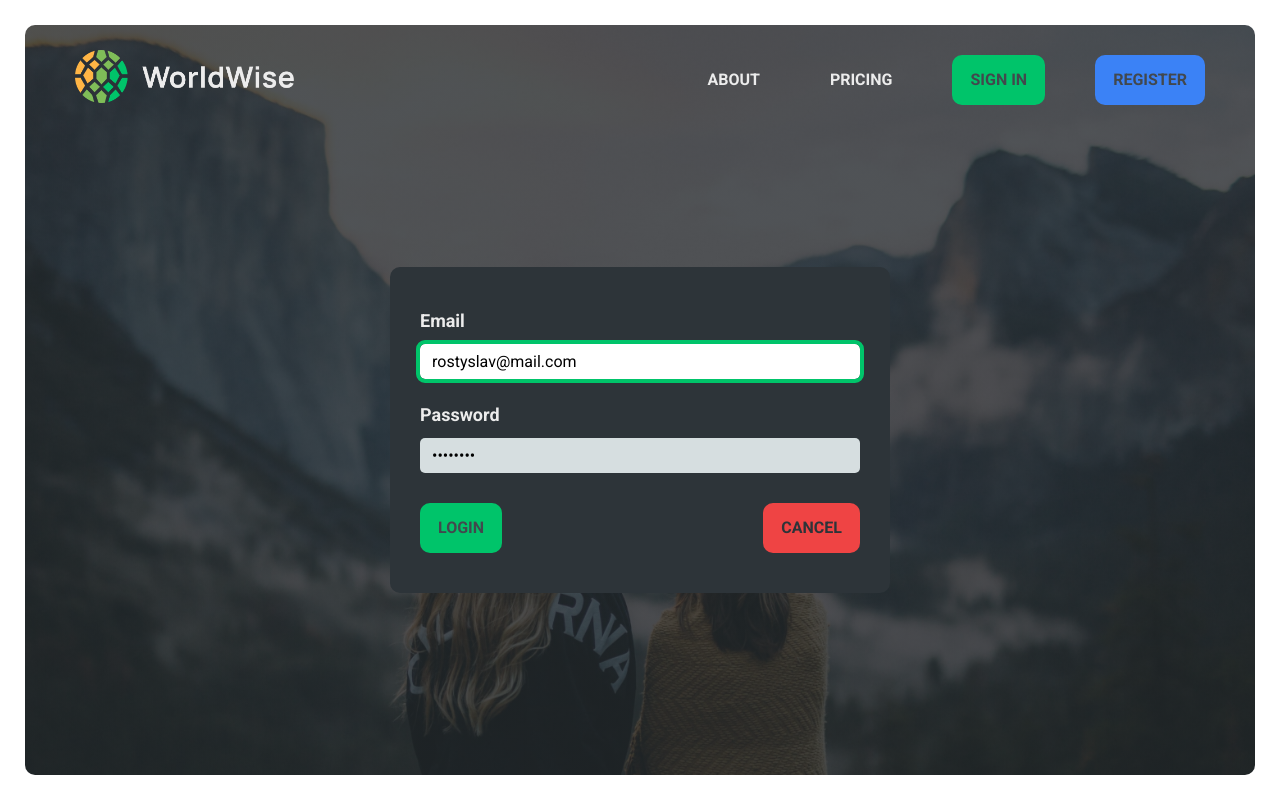
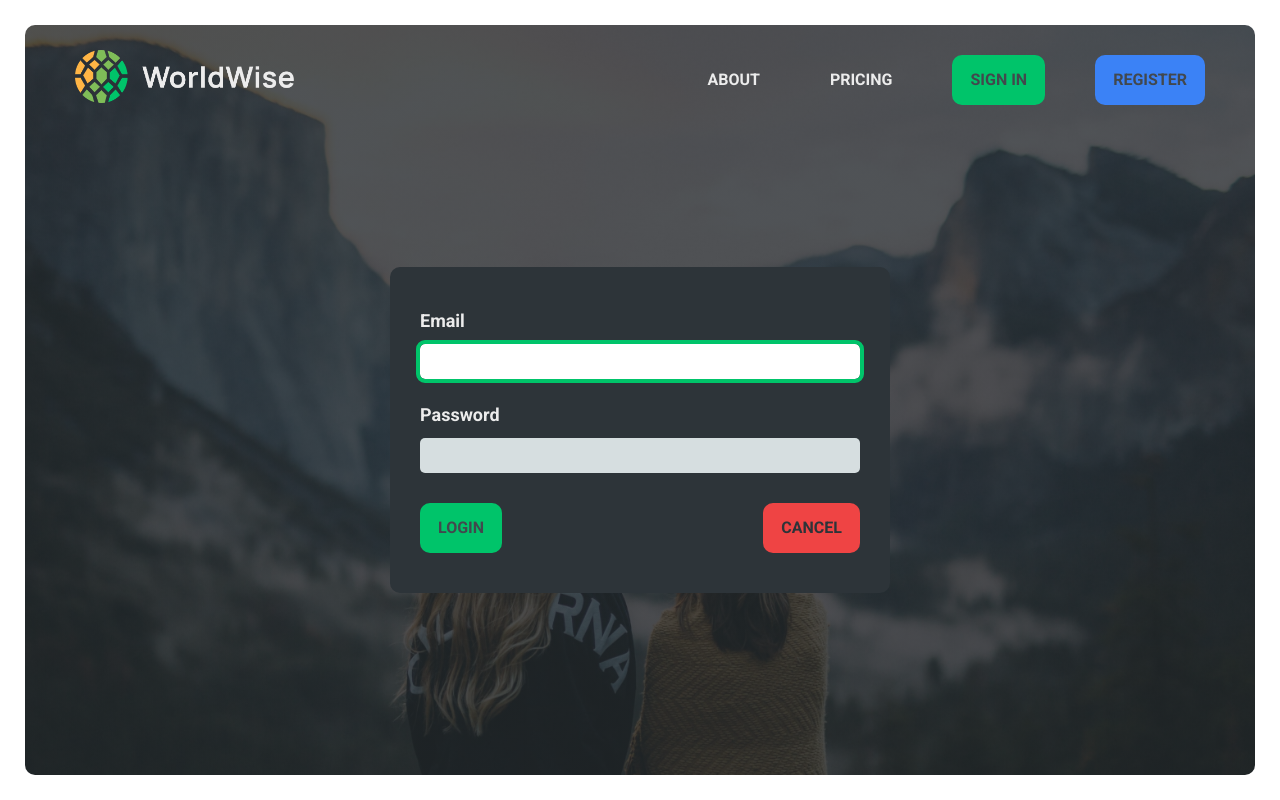
Before and after one commit to hasiukrostyslav/WorldWise, a React (Vite) app: page /login in a window 1280 px wide. Built offline with nearby package versions, Linux system fonts and the light colour scheme.

Commit message:
refactoring code and finish version 1.0

```diff
--- a/src/components/CityItem.tsx
+++ b/src/components/CityItem.tsx
@@ -1,9 +1,9 @@
+import { useEffect, useRef } from 'react';
 import { NavLink } from 'react-router-dom';
 import styled from 'styled-components';
 
+import { useDeleteCity } from '../hooks/useDeleteCity';
 import { getFormatDate } from '../utils/helper';
-import { useDeleteCity } from '../hooks/useDeleteCity';
-import { useEffect, useRef } from 'react';
 
 const StyledLink = styled(NavLink)`
   background-color: var(--color-dark--2);
@@ -81,14 +81,16 @@ type CityItemProps = {
 
 function CityItem({ id, name, imgSrc, date }: CityItemProps) {
   const ref = useRef<HTMLAnchorElement | null>(null);
+  const { deleteCity, isPending, isError } = useDeleteCity();
   const formatDate = getFormatDate(date);
-  const { deleteCity, isPending, isError } = useDeleteCity();
 
   useEffect(() => {
     if (isError) ref.current?.classList.remove('disabled');
   }, [isError]);
 
-  function handleClick(e: React.MouseEvent<HTMLButtonElement, MouseEvent>) {
+  function handleClickDelete(
+    e: React.MouseEvent<HTMLButtonElement, MouseEvent>
+  ) {
     e.preventDefault();
 
     ref.current?.classList.add('disabled');
@@ -101,7 +103,7 @@ function CityItem({ id, name, imgSrc, date }: CityItemProps) {
         <img src={imgSrc} alt="Country flags" />
         <h4>{name}</h4>
         <time>({formatDate})</time>
-        <button onClick={handleClick} disabled={isPending}>
+        <button onClick={handleClickDelete} disabled={isPending}>
           x
         </button>
       </StyledLink>
--- a/src/components/Country.tsx
+++ b/src/components/Country.tsx
@@ -1,5 +1,6 @@
 import { useEffect } from 'react';
 import { useNavigate } from 'react-router-dom';
+
 import { useCountry } from '../hooks/useCountry';
 
 import DetailsContainer from './DetailsContainer';
--- a/src/components/MapTools.tsx
+++ b/src/components/MapTools.tsx
@@ -1,6 +1,6 @@
+import { memo } from 'react';
+import { useNavigate } from 'react-router-dom';
 import { useMap, useMapEvents } from 'react-leaflet';
-import { useNavigate } from 'react-router-dom';
-import { memo } from 'react';
 
 interface ChangeMapCenterProps {
   position: [number, number];
--- a/src/hooks/useAddNewCity.tsx
+++ b/src/hooks/useAddNewCity.tsx
@@ -1,7 +1,7 @@
+import { useNavigate } from 'react-router-dom';
 import { useMutation, useQueryClient } from '@tanstack/react-query';
+import toast from 'react-hot-toast';
 import { addNewCity } from '../services/apiCities';
-import toast from 'react-hot-toast';
-import { useNavigate } from 'react-router-dom';
 
 export function useAddNewCity() {
   const navigate = useNavigate();
--- a/src/hooks/useCityByCoords.tsx
+++ b/src/hooks/useCityByCoords.tsx
@@ -1,6 +1,6 @@
+import { useSearchParams } from 'react-router-dom';
 import { useQuery } from '@tanstack/react-query';
 import { getCityByCoords } from '../services/apiCities';
-import { useSearchParams } from 'react-router-dom';
 
 export function useCityByCoords() {
   const [searchParams] = useSearchParams();
--- a/src/hooks/useCountry.tsx
+++ b/src/hooks/useCountry.tsx
@@ -1,5 +1,5 @@
+import { useParams, useSearchParams } from 'react-router-dom';
 import { useQuery } from '@tanstack/react-query';
-import { useParams, useSearchParams } from 'react-router-dom';
 import { getCountry } from '../services/apiCountries';
 import { formatCountryNameFromURL } from '../utils/helper';
 
--- a/src/hooks/useDeleteCity.tsx
+++ b/src/hooks/useDeleteCity.tsx
@@ -1,6 +1,6 @@
 import { useMutation, useQueryClient } from '@tanstack/react-query';
+import toast from 'react-hot-toast';
 import { deleteCity as deleteCityAPI } from '../services/apiCities';
-import toast from 'react-hot-toast';
 
 export function useDeleteCity() {
   const queryClient = useQueryClient();
--- a/src/hooks/useLogOut.tsx
+++ b/src/hooks/useLogOut.tsx
@@ -1,5 +1,5 @@
+import { useNavigate } from 'react-router-dom';
 import { useMutation, useQueryClient } from '@tanstack/react-query';
-import { useNavigate } from 'react-router-dom';
 import toast from 'react-hot-toast';
 import { logout as logoutAPI } from '../services/apiAuth';
 
--- a/src/pages/Home.tsx
+++ b/src/pages/Home.tsx
@@ -1,4 +1,5 @@
 import styled from 'styled-components';
+
 import { useUser } from '../hooks/useUser';
 
 import { ButtonLink } from '../components/Button';
--- a/src/pages/Login.tsx
+++ b/src/pages/Login.tsx
@@ -37,7 +37,6 @@ function Login() {
             disabled={isPending}
             label="Email"
             type="email"
-            defaultValue="rostyslav@mail.com"
             {...register('email', {
               required: 'Please enter your email',
               pattern: {
@@ -53,7 +52,6 @@ function Login() {
             disabled={isPending}
             label="Password"
             type="password"
-            defaultValue="12qw34as"
             {...register('password', {
               required: 'Please enter your password',
               minLength: 8,
```
Also changed, not shown: src/styles/GlobalStyles.ts (+4 -4 lines).
